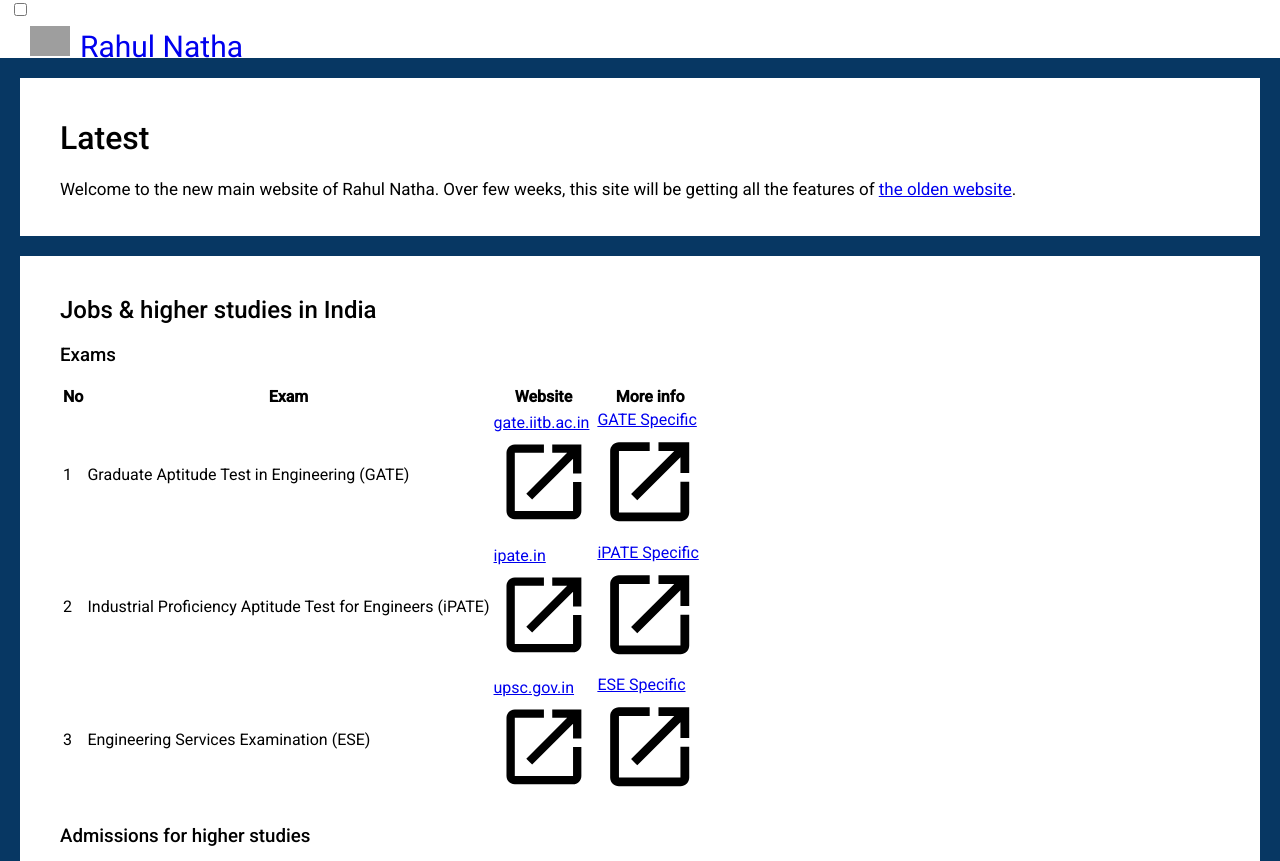
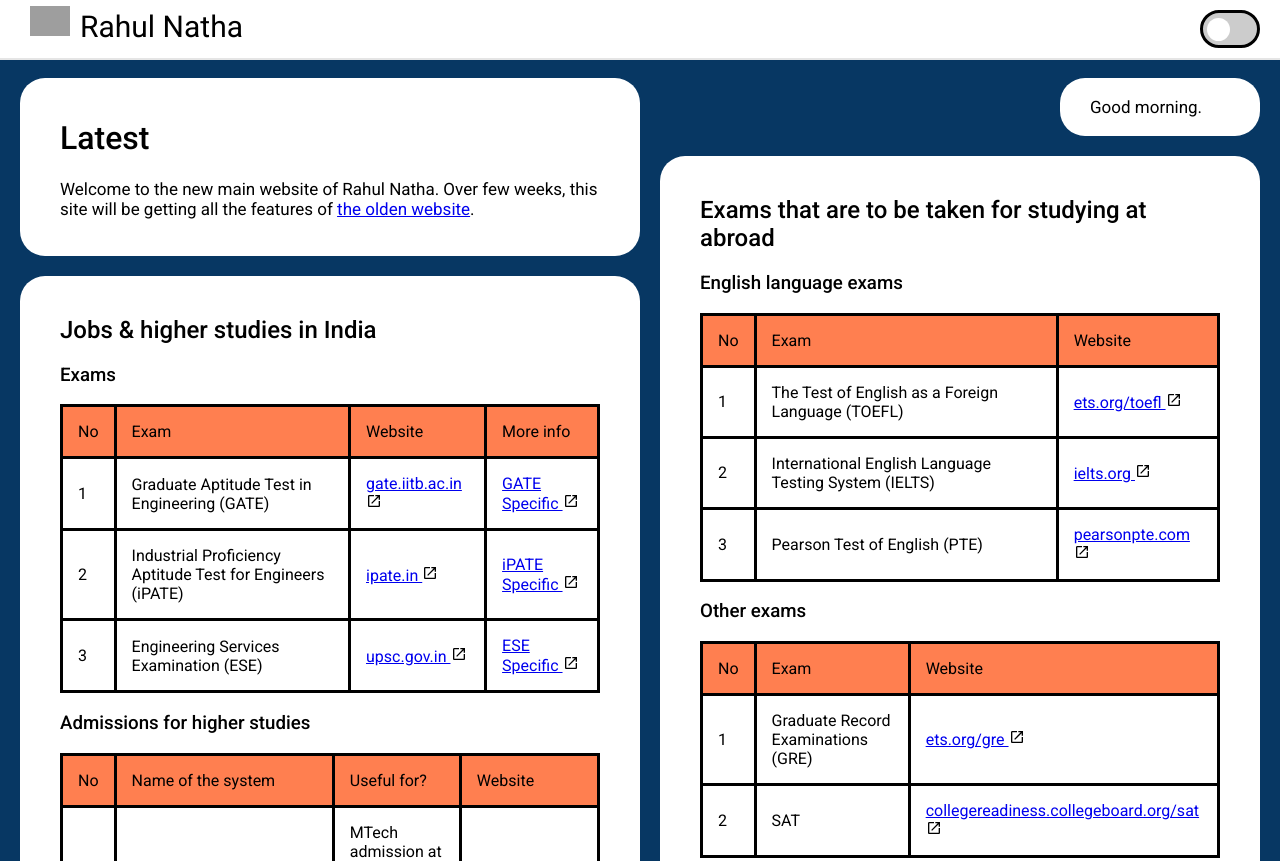
Before and after one commit to rahulxnatha/rahulxnatha.github.io, a plain HTML site: page index.html in a window 1280 px wide. Shown: the top 861 px of the page. Drawn offline with Linux system fonts and the light colour scheme; grey boxes are pictures that could not be loaded.

Commit message:
Update styling.css

```diff
--- a/styling.css
+++ b/styling.css
@@ -7,10 +7,14 @@ li {padding: 10px;}
 .dark-mode .content  {
     background-color: #333333 ;
     color: white;}
+.dark-mode .add-content  {
+    background-color: #333333 ;
+    color: white;}
+
 .dark-mode .icon-bar {
     background-color: #121212;
 }
-.dark-mode .navbar {background-color: #333333; }
+.dark-mode .navbar {background-color: #333; }
 .dark-mode .nav-bar-option a {border: 3px solid #333333; color: white;}
 .dark-mode .nav-bar-option a:hover {border: 3px solid white; color: white;}
 .dark-mode .navbar a.active  {background-color: white; color:black;border: 3px solid white;}
@@ -41,6 +45,47 @@ body {
 .dark-mode a:hover {color: white}
 .dark-mode a:active {color:white}
 
+table {
+  width:100%;
+}
+table, th, td {
+  border: 3px solid black;
+  border-collapse: collapse;
+}
+.dark-mode th, .dark-mode td {
+  border: 3px solid white;
+}
+
+th, td {
+  padding: 15px;
+  text-align: left;
+}
+#t01 tr:nth-child(even) {
+  background-color: none;
+}
+#t01 tr:nth-child(odd) {
+ background-color: none;
+}
+.dark-mode #t01 th {background-color:darkslategray; color: white;}
+#t01 th {
+  background-color:coral;  color: black;
+  font-weight: 400;
+}
+
+
+.icon-link {
+  background-color: none;
+  width: 16px;
+  border: 0px solid green;
+  padding: 0px;
+  margin: 0px;
+}
+
+path {
+    fill: black;
+}
+.dark-mode path {fill: white;}
+
 h1, h2, h3, h4, h5, h6 {
 
     font-weight: 500;
@@ -51,7 +96,7 @@ h1, h2, h3, h4, h5, h6 {
 
 .button2 {   background-color: white;    color: black;    border: 3px solid #073763ff; }  .button2:hover {   background-color: #073763ff;   color: white; }
 
-.button3 {  text-align: center;   text-decoration: none;   display: inline-block;   font-size: 100%;      transition-duration: 0.4s;   cursor: pointer; margin: 0px 0px 0 0 ; padding: 5px 14px;  background-color: white;    color: black;    border: 3px solid #000000; outline:none; }  .button3:hover {   background-color: #073763ff;   color: white; outline:none;}
+.button3 {  text-align: center;   text-decoration: none;   display: inline-block;   font-size: 100%;      transition-duration: 0.4s;   cursor: pointer; margin: 0px 0px 0 0 ; padding: 5px 14px;  background-color: white;    color: black;    border: 3px solid #000000; outline:none; }  .button3:hover {    outline:none;}
 
 
 
@@ -72,27 +117,27 @@ p {
 }
 
 .content {
-    width: 100%;
+    width: 100%; border-radius: 25px;
     float: left;
     background-color: #ffffff;
-    margin: 0px 0px 20px 0px ;
+    margin: 0px 20px 20px 0px ;
     padding: 20px 40px 20px 40px;
 }
 
 .right-panel {
-    width: 30%; background-color: none;
-    float: left; display: none;
+    width: 50%; background-color: none; min-width: 600px;
+    float: left; display: block;
 }
 
 .page {
     margin: 78px 20px 20px 20px;
 }
 
-.ad-content {
-    margin: 0px 10px 20px 20px;
-    background-color:white;
+.add-content {
+    margin: 0px 0px 20px 20px; border-radius: 25px;
+    background-color:white; float: left;
     height: auto;
-    padding: 10px 10px 10px 10px;
+    padding: 20px 40px 20px 40px;
 
 }
 
@@ -105,7 +150,7 @@ p {
 
 .navbar {
 
-  position: fixed; height: 58px;
+  position: fixed; border-bottom: 2px solid rgba(0,0,0,0.1);
   top: 0; width: 100%;
   padding: 0px 0px 5px 10px;
   overflow:auto; background-color: #ffffff;
@@ -121,10 +166,10 @@ p {
 
 
     .right-panel{
-        display: none;
+        display: block;
     }
     .page .left-panel {
-        width:100%  ;display: block;
+          ;display: block;
     }
 
     .page .left-panel .content {
@@ -170,7 +215,7 @@ p {
 
 .icon-bar {
     background-color: #073763;
-    height:auto;
+    height:auto; border-radius: 25px;
     padding: 20px;
 }
 
@@ -206,7 +251,7 @@ p {
 }
 
 .nav-bar-option {
-  margin: 10px 10px 5px 0px;
+  margin: 10px 5px 5px 0px;
   float: right;
 }
 
@@ -228,9 +273,9 @@ p {
 
 .left-panel {
 
-    width: 100%;
+    width: 50%;
     float: left;
-    background-color: none;
+    background-color: none; min-width: 600px;
     margin: 0 0 0 0 ;
     padding: 0 0 0 0;
 
@@ -267,14 +312,19 @@ p {
     float:left; width:40px; margin-top: 6px; margin-left: 20px;
 }
 .text-logo-on-navbar {float:left;  display: flex;
-  justify-content: center;
-  align-items: center; margin: 9px 0px 0px 10px; padding:0; font-size: 30px; font-weight: 400;}
+  justify-content: center; color: black;
+  align-items: center; margin: 9px 0px 0px 10px; padding:0; font-size: 30px;
+    font-weight: 100;}
 .dark-mode .navbar .text-logo-on-navbar {color: white;}
 
 .nav-logo {
     float: left;
 }
 
+
+input[type="checkbox"]{
+
+}
 
 input[type=text] {
   min-width:  400px;
@@ -336,3 +386,76 @@ textarea {
 .after-btech-options {
     float: left;
 }
+
+
+.dark-switch {
+  position: relative; margin: 10px 20px 5px 0px;
+  float: right;
+  display: inline-block;
+  width: 60px;
+  height: 38px;
+}
+
+.dark-switch input {
+  opacity: 0;
+  width: 0;
+  height: 0;
+}
+
+.dark-mode .dark-switch .slider {border:3px solid white;}
+.slider {
+  position: absolute;border: 3px solid black;
+  cursor: pointer;
+  top: 0;
+  left: 0;
+  right: 0;
+  bottom: 0;
+  background-color: #ccc;
+  -webkit-transition: .4s;
+  transition: .4s;
+}
+
+.slider:before {
+  position: absolute;
+  content: "";
+  height: 23px;
+  width: 23px;
+  left: 4px;
+  bottom: 4px;
+  background-color: white;
+  -webkit-transition: .4s;
+  transition: .4s;
+}
+
+input:checked + .slider {
+  background-color: #000;outline: none;
+}
+
+input:focus + .slider {
+  box-shadow: 0 0 0px #073763; outline:none;
+}
+
+input:checked + .slider:before {
+  -webkit-transform: translateX(23px);
+  -ms-transform: translateX(23px);
+  transform: translateX(23px);
+}
+
+/* Rounded sliders */
+.slider.round {
+  border-radius: 34px;
+}
+
+.slider.round:before {
+  border-radius: 50%;
+}
+.tell-content {
+    margin: 0px 0px 20px 20px; border-radius: 25px;
+    background-color:white;  min-width: 200px; max-width: 400px; float:right;
+    height: auto;
+    padding: 2px 30px 2px 30px;
+}
+
+.dark-mode .tell-content  {
+    background-color: #333333 ;
+    color: white;}
```
